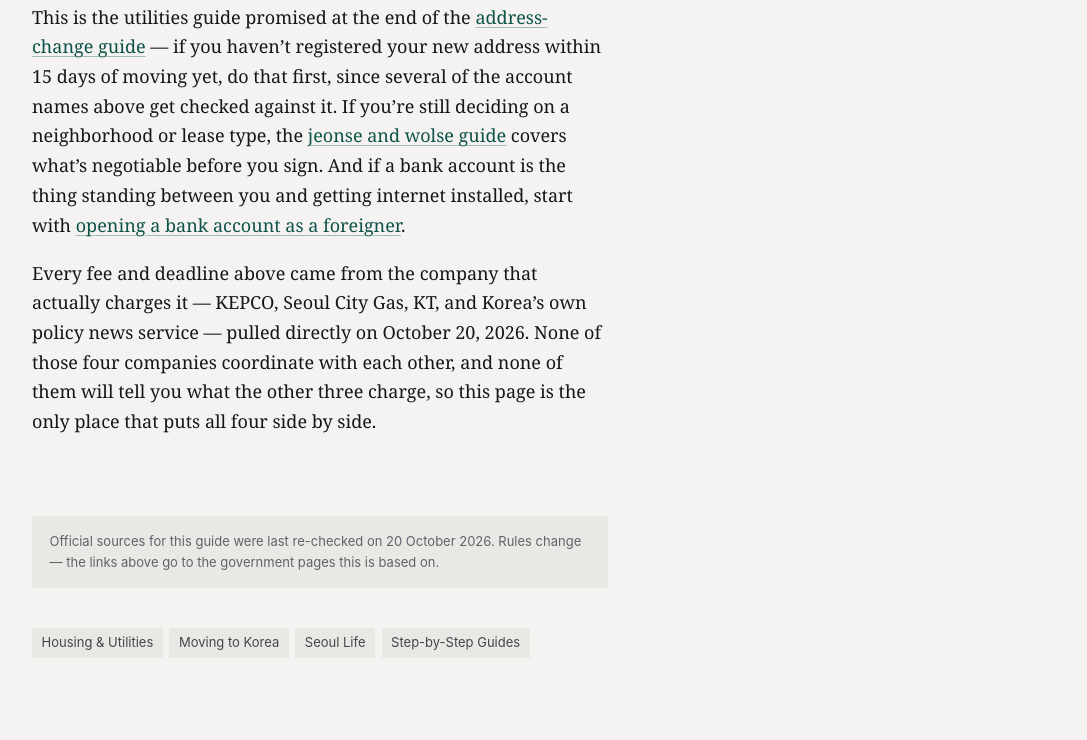
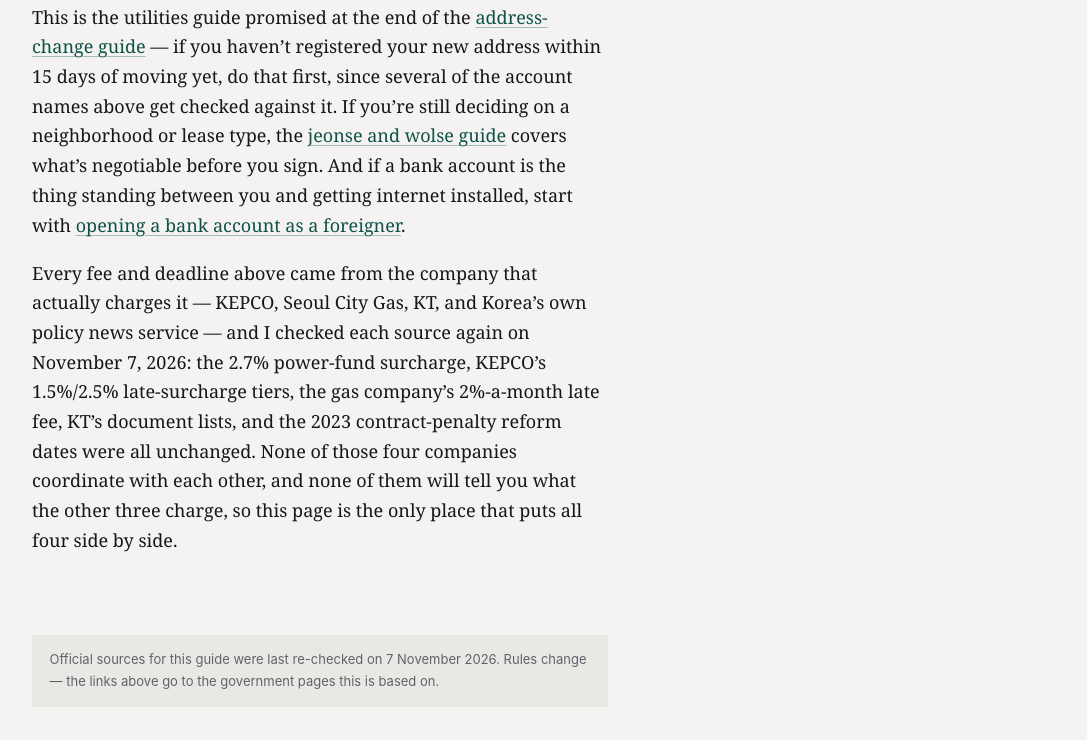
Before and after one commit to whatfor1/seoulsettled-site, an Astro site: page /pay-utility-bills-internet-setup-korea-foreigners in a window 1280 px wide. Shown: the part 6934-7674 px from the top of the page, without its empty margins (96-1183 px from the left). Built offline with nearby package versions, Linux system fonts and the light colour scheme; Astro itself is replaced by a stand-in of ours.

Commit message:
Re-verify utility bills post sources, bump sourcesCheckedOn to 2026-11-07

```diff
--- a/src/content/posts/pay-utility-bills-internet-setup-korea-foreigners.md
+++ b/src/content/posts/pay-utility-bills-internet-setup-korea-foreigners.md
@@ -18,7 +18,7 @@ hero:
 keyFact:
   label: "Electricity late fee if you miss the due date"
   value: "1.5% added to the bill, 2.5% total after 2 months"
-sourcesCheckedOn: 2026-10-20
+sourcesCheckedOn: 2026-11-07
 draft: false
 ---
 
@@ -86,4 +86,4 @@ If you're disputing a bill you think is wrong — a reading that looks too high,
 
 This is the utilities guide promised at the end of the [address-change guide](/report-address-change-korea-arc-15-days/) — if you haven't registered your new address within 15 days of moving yet, do that first, since several of the account names above get checked against it. If you're still deciding on a neighborhood or lease type, the [jeonse and wolse guide](/jeonse-wolse-renting-apartment-korea-foreigners/) covers what's negotiable before you sign. And if a bank account is the thing standing between you and getting internet installed, start with [opening a bank account as a foreigner](/open-bank-account-korea-foreigner/).
 
-Every fee and deadline above came from the company that actually charges it — KEPCO, Seoul City Gas, KT, and Korea's own policy news service — pulled directly on October 20, 2026. None of those four companies coordinate with each other, and none of them will tell you what the other three charge, so this page is the only place that puts all four side by side.
+Every fee and deadline above came from the company that actually charges it — KEPCO, Seoul City Gas, KT, and Korea's own policy news service — and I checked each source again on November 7, 2026: the 2.7% power-fund surcharge, KEPCO's 1.5%/2.5% late-surcharge tiers, the gas company's 2%-a-month late fee, KT's document lists, and the 2023 contract-penalty reform dates were all unchanged. None of those four companies coordinate with each other, and none of them will tell you what the other three charge, so this page is the only place that puts all four side by side.
```
